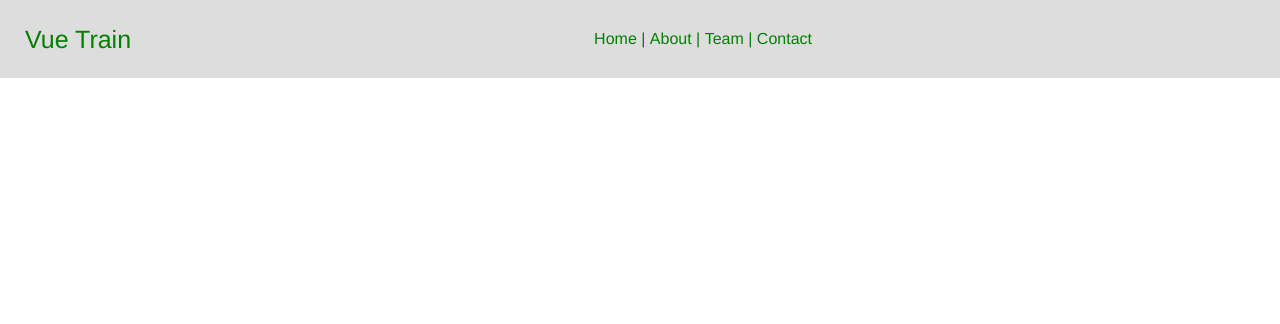
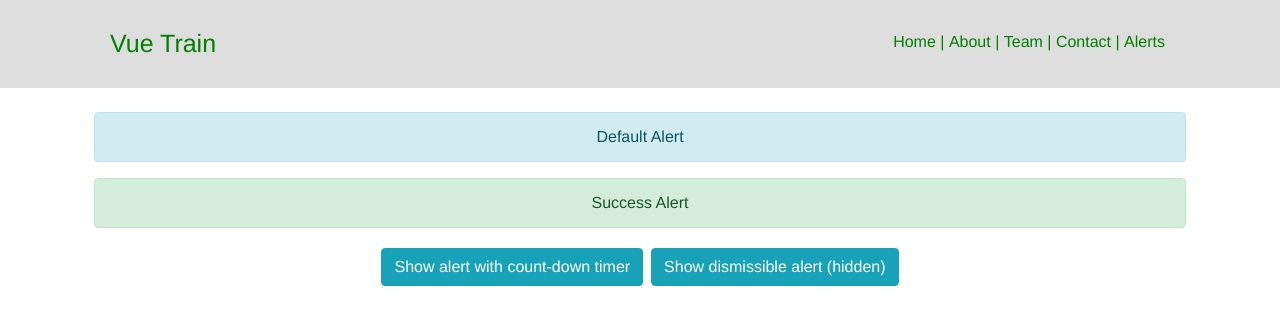
Before and after one commit to Si-HaMaDa/vue-train-cli, a Vue app: page /alerts in a window 1280 px wide. Shown: the top 324 px of the page. Built offline with nearby package versions, Linux system fonts and the light colour scheme.

Commit message:
Add Bootstrap

```diff
--- a/package.json
+++ b/package.json
@@ -9,6 +9,7 @@
     "lint": "vue-cli-service lint"
   },
   "dependencies": {
+    "bootstrap-vue": "^2.21.2",
     "core-js": "^3.6.5",
     "normalize.css": "^8.0.1",
     "vue": "^2.6.11",
--- /dev/null
+++ b/src/components/Alerts.vue
@@ -0,0 +1,54 @@
+<template>
+  <div class="container p-4">
+    <b-alert show>Default Alert</b-alert>
+
+    <b-alert variant="success" show>Success Alert</b-alert>
+
+    <b-alert v-model="showDismissibleAlert" variant="danger" dismissible>
+      Dismissible Alert!
+    </b-alert>
+
+    <b-alert
+      :show="dismissCountDown"
+      dismissible
+      variant="warning"
+      @dismissed="dismissCountDown = 0"
+      @dismiss-count-down="countDownChanged"
+    >
+      <p>This alert will dismiss after {{ dismissCountDown }} seconds...</p>
+      <b-progress
+        variant="warning"
+        :max="dismissSecs"
+        :value="dismissCountDown"
+        height="4px"
+      ></b-progress>
+    </b-alert>
+
+    <b-button @click="showAlert" variant="info" class="m-1">
+      Show alert with count-down timer
+    </b-button>
+    <b-button @click="showDismissibleAlert = true" variant="info" class="m-1">
+      Show dismissible alert ({{ showDismissibleAlert ? "visible" : "hidden" }})
+    </b-button>
+  </div>
+</template>
+
+<script>
+export default {
+  data() {
+    return {
+      dismissSecs: 10,
+      dismissCountDown: 0,
+      showDismissibleAlert: false,
+    };
+  },
+  methods: {
+    countDownChanged(dismissCountDown) {
+      this.dismissCountDown = dismissCountDown;
+    },
+    showAlert() {
+      this.dismissCountDown = this.dismissSecs;
+    },
+  },
+};
+</script>
--- a/src/components/MyHeader.vue
+++ b/src/components/MyHeader.vue
@@ -1,7 +1,8 @@
 <template>
   <div id="header">
+    <div class="container">
       <div class="logo">Vue Train</div>
-    <ul id="nav">
+      <ul id="nav" class="float-right">
         <router-link tag="li" to="/" exact>Home</router-link>
         |
         <router-link tag="li" to="/about">About</router-link>
@@ -9,7 +10,11 @@
         <router-link tag="li" to="/team">Team</router-link>
         |
         <router-link tag="li" to="/contact">Contact</router-link>
+        |
+        <router-link tag="li" to="/alerts">Alerts</router-link>
       </ul>
+      <div class="clearfix"></div>
+    </div>
   </div>
 </template>
 
--- a/src/router/index.js
+++ b/src/router/index.js
@@ -3,6 +3,7 @@ import VueRouter from "vue-router";
 import Home from "../views/Home.vue";
 import Team from "../views/Team.vue";
 import Contact from "../views/Contact.vue";
+import Alerts from "../components/Alerts.vue";
 
 Vue.use(VueRouter);
 
@@ -31,6 +32,11 @@ const routes = [
     name: "Contact",
     component: Contact,
   },
+  {
+    path: "/alerts",
+    name: "Alerts",
+    component: Alerts,
+  },
 ];
 
 const router = new VueRouter({
```
Also changed, not shown: src/main.js (+9 -0 lines), 1 other file (tests, documents, lock files or other folders). Lines whose indentation alone changed are shown as unchanged.
